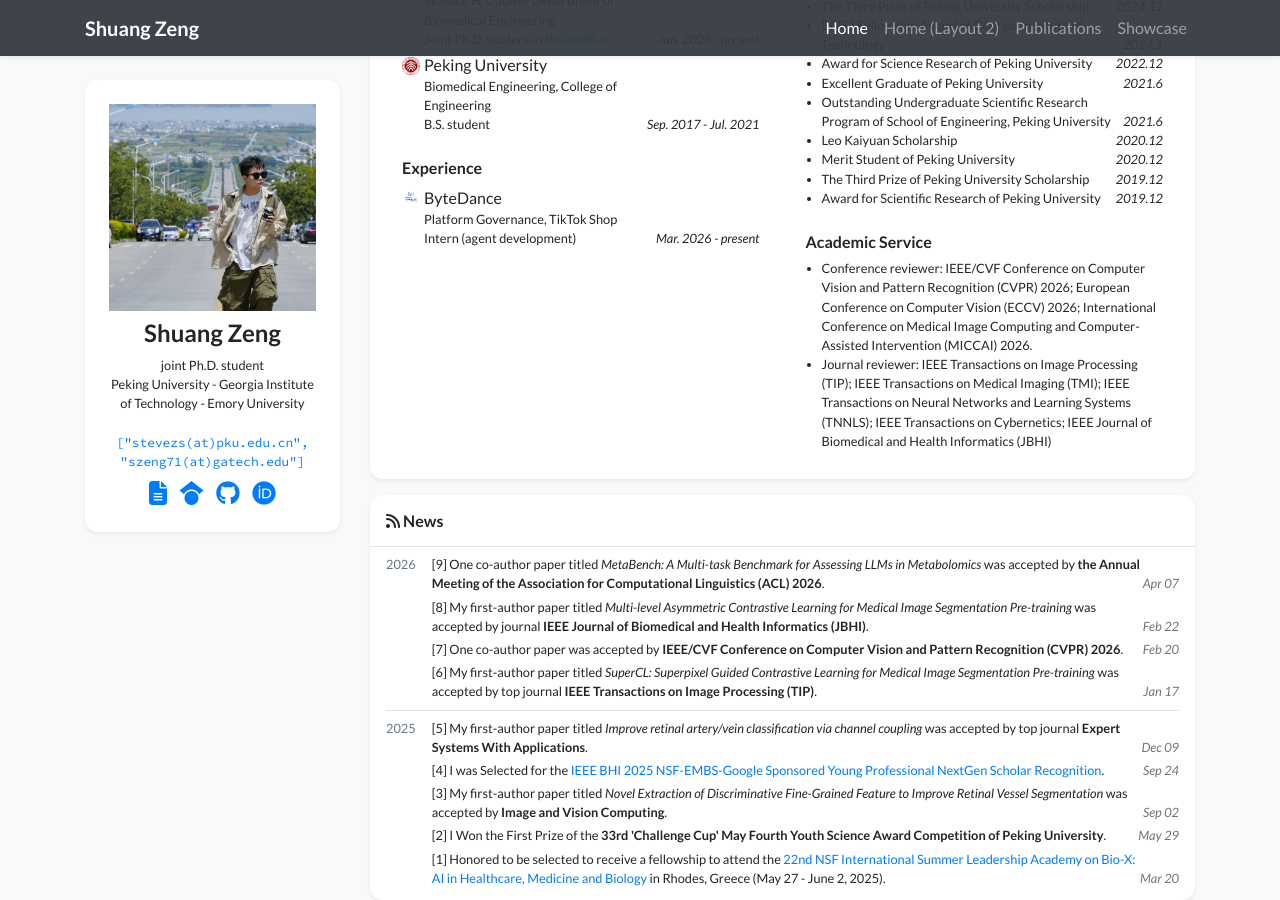
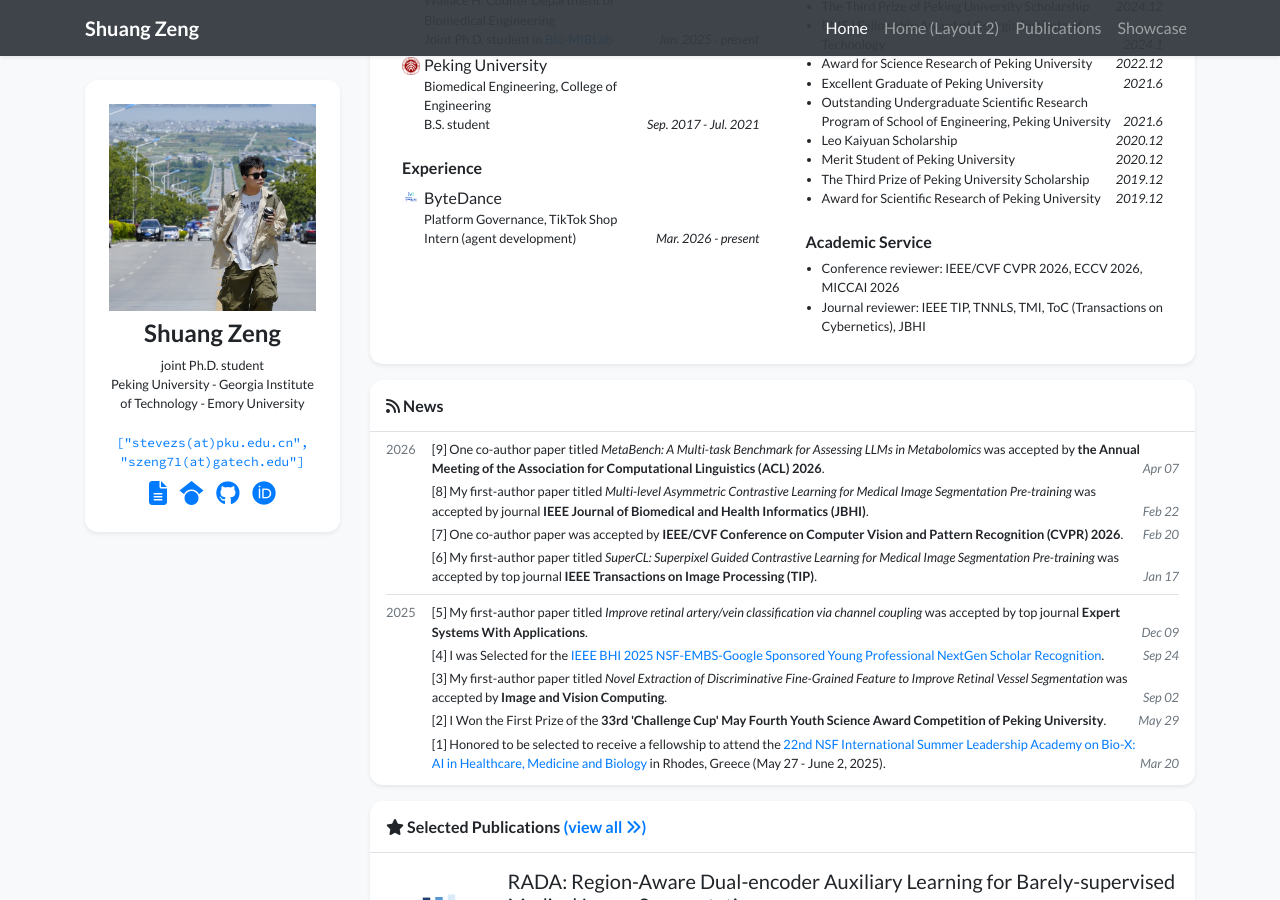
Before and after one commit to stevezs315/stevezs315.github.io, a Jekyll site: the page built from index.html, in a window 1280 px wide and 900 px high, scrolled down 761 px. Built offline with Jekyll 4.4.1, drawn with Linux system fonts in a browser that asks for light colours; nearby versions of some CDN libraries; a style sheet for code colours, icons or effects is not loaded.

Commit message:
Update profile.yml

```diff
--- a/_data/profile.yml
+++ b/_data/profile.yml
@@ -123,12 +123,6 @@ awards:
 
 academic_service:
 - name: >-
-    Conference reviewer: IEEE/CVF Conference on Computer Vision and Pattern Recognition (CVPR) 2026;
-    European Conference on Computer Vision (ECCV) 2026;
-    International Conference on Medical Image Computing and Computer-Assisted Intervention (MICCAI) 2026.
+    Conference reviewer: IEEE/CVF CVPR 2026, ECCV 2026, MICCAI 2026
 - name: >-
-    Journal reviewer: IEEE Transactions on Image Processing (TIP);
-    IEEE Transactions on Medical Imaging (TMI);
-    IEEE Transactions on Neural Networks and Learning Systems (TNNLS);
-    IEEE Transactions on Cybernetics;
-    IEEE Journal of Biomedical and Health Informatics (JBHI)
+    Journal reviewer: IEEE TIP, TNNLS, TMI, ToC (Transactions on Cybernetics), JBHI
```
